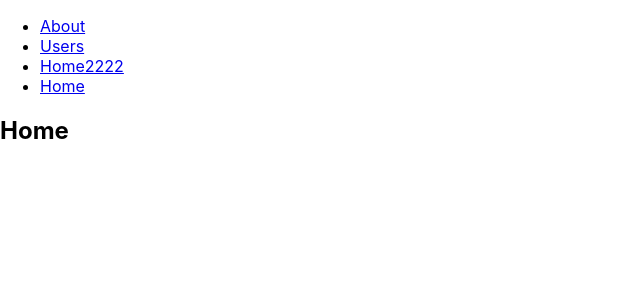
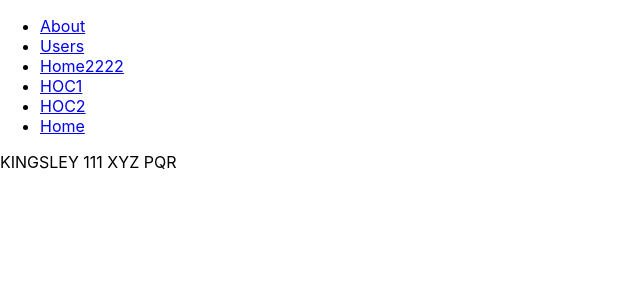
Before and after one commit to sultanularefin/ReactContextAPI, a React (Create React App) app: page /hoc1 in a window 1280 px wide. Shown: the top 300 px of the page, without its empty margins (0-640 px from the left). Built offline with nearby package versions, Linux system fonts and the light colour scheme.

Commit message:
Hoc2 is working

```diff
--- a/src/App.tsx
+++ b/src/App.tsx
@@ -1,5 +1,9 @@
 import React from "react";
 import HomePage from './homePage/HomePage'
+
+import HOC1 from './hocs/HOC1';
+import HOC2 from './hocs/hoc2/HOC2';
+
 import {
   BrowserRouter as Router,
   Switch,
@@ -29,6 +33,16 @@ export default function App() {
             </li>
 
             <li>
+              <Link to="/hoc1">HOC1</Link>
+            </li>
+
+
+            <li>
+              <Link to="/hoc2">HOC2</Link>
+            </li>
+
+
+            <li>
               <Link to="/">Home</Link>
             </li>
 
@@ -45,6 +59,18 @@ export default function App() {
           <Route path="/users">
             <Users />
           </Route>
+
+          <Route path="/hoc1">
+            <HOC1 />
+          </Route>
+
+
+
+
+          <Route path="/hoc2">
+            <HOC2 />
+          </Route>
+
 
           <Route path="/home2">
             <HomePage/>
--- /dev/null
+++ b/src/hocs/HOC1.tsx
@@ -0,0 +1,52 @@
+
+
+
+import React, { useEffect, useRef, useState } from 'react';
+// import React from 'react';
+import logo from './../logo.svg';
+
+import './../App.css';
+
+
+
+
+// function hoc(WrappedComponent:any,/* props:any*/) {
+const hoc = (WrappedComponent:any) => (props:any) => {
+
+
+    console.log('\n\n WrappedComponent: ',WrappedComponent);
+
+    console.log('\n\n\n props: ',props);
+
+    console.log('\n\n\n {...props}: ',{...props});
+
+
+
+    return (
+        <div>
+            <WrappedComponent {...props}>
+                {props.children.toUpperCase()}
+            </WrappedComponent>
+        </div>
+    )
+}
+
+
+const Username = (props:any) => (
+    <div>{props.children}</div>
+)
+
+const UpperCaseUsername = hoc(Username)
+
+
+const HOC1 = () => (
+
+
+
+    // const App = () => (
+    <div>
+        <UpperCaseUsername>Kingsley 111 xyz pqr</UpperCaseUsername>
+    </div>
+);
+
+export default HOC1;
--- /dev/null
+++ b/src/hocs/hoc2/HOC2.js
@@ -0,0 +1,40 @@
+
+import React from 'react';
+import List from './List';
+import WithLoading from './WithdLoading';
+
+
+const ListWithLoading = WithLoading(List);
+
+
+class HOC2 extends React.Component {
+
+    constructor(props) {
+        super(props);
+        // Don't call this.setState() here!
+        this.state = {  };
+        // this.handleClick = this.handleClick.bind(this);
+    }
+
+
+    componentDidMount() {
+        this.setState({ loading: true });
+        fetch(`https://api.github.com/users/hacktivist123/repos`)
+            .then((json) => json.json())
+            .then((repos) => {
+                this.setState({ loading: false, repos: repos });
+            });
+    }
+    render() {
+        return (
+            <ListWithLoading
+                isLoading={this.state.loading}
+                repos={this.state.repos}
+            />
+        );
+    }
+}
+// export default App;
+
+
+export default HOC2;
--- /dev/null
+++ b/src/hocs/hoc2/List.js
@@ -0,0 +1,17 @@
+//List.js
+
+import React from "react";
+
+const List = (props) => {
+    const { repos } = props;
+    if (!repos) return null;
+    if (!repos.length) return <p>No repos, sorry</p>;
+    return (
+        <ul>
+            {repos.map((repo) => {
+                return <li key={repo.id}>{repo.full_name}</li>;
+            })}
+        </ul>
+    );
+};
+export default List;
--- /dev/null
+++ b/src/hocs/hoc2/WithdLoading.js
@@ -0,0 +1,9 @@
+//WithdLoading.js
+import React from 'react';
+function WithLoading(Component) {
+    return function WihLoadingComponent({ isLoading, ...props }) {
+        if (!isLoading) return <Component {...props} />;
+        return <p>Hold on, fetching data might take some time.</p>;
+    };
+}
+export default WithLoading;
```
Also changed, not shown: src/hocs/OldApp_exclude.tsx (added, +34 -0 lines).
